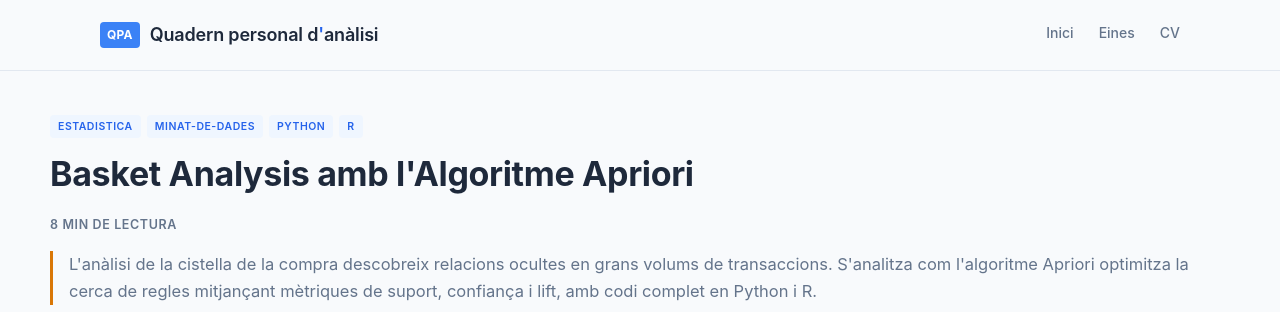
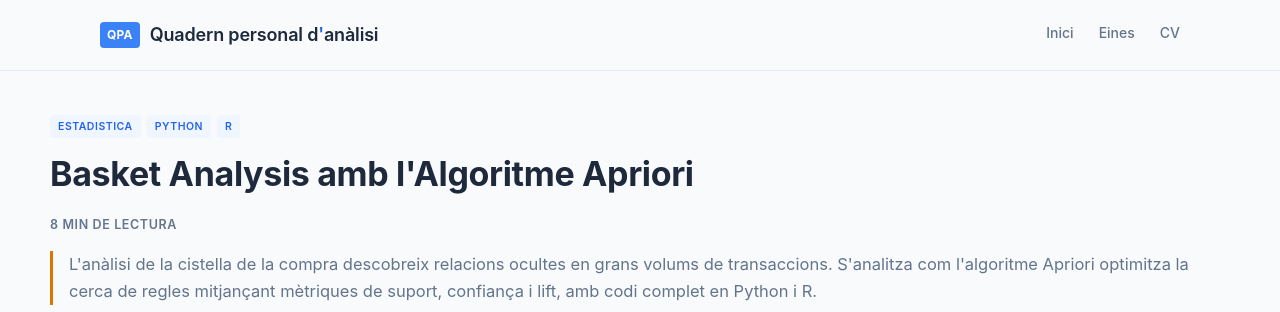
Before and after one commit to alberthr/alberthr.github.io, a Jekyll site: the page built from _posts/2019-11-19-basket-analysis.md, in a window 1280 px wide and 900 px high. Shown: the top 312 px of the window. Built offline with Jekyll 4.4.1, drawn with Linux system fonts in a browser that asks for light colours; comment, search, counter and statistics services are not loaded.

Commit message:
Update 2019-11-19-basket-analysis.md

```diff
--- a/_posts/2019-11-19-basket-analysis.md
+++ b/_posts/2019-11-19-basket-analysis.md
@@ -3,7 +3,6 @@ layout: post
 title: "Basket Analysis amb l'Algoritme Apriori"
 tags:
   - estadistica
-  - minat-de-dades
   - python
   - r
 excerpt: "L'anàlisi de la cistella de la compra descobreix relacions ocultes en grans volums de transaccions. S'analitza com l'algoritme Apriori optimitza la cerca de regles mitjançant mètriques de suport, confiança i lift, amb codi complet en Python i R."
```
